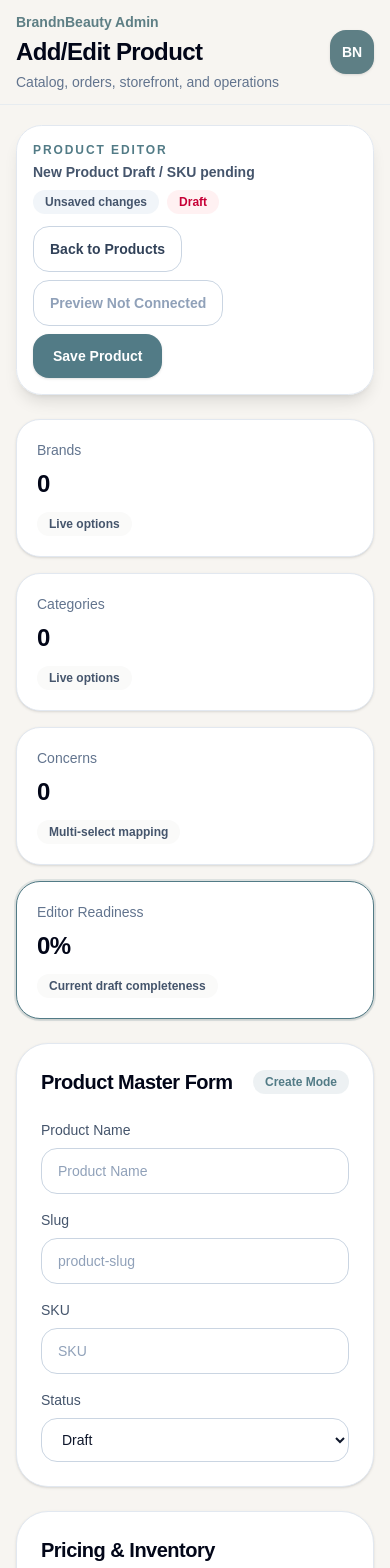
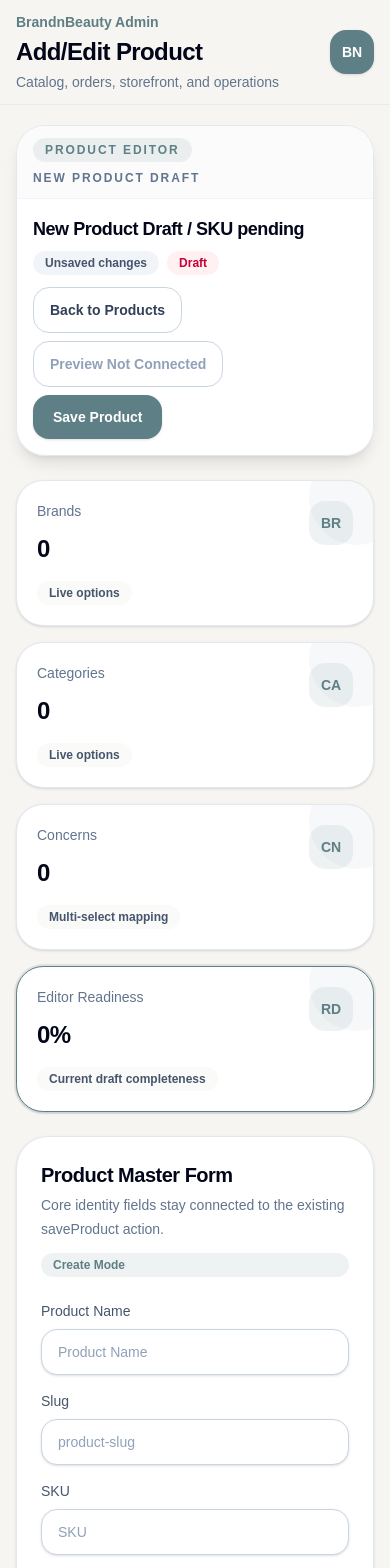
Before and after one commit to smilemetaads-dot/brandnbeauty-admin, a Next.js app: page /products/edit in a window 390 px wide. Shown: the top 1568 px of the page. Built offline with nearby package versions, Linux system fonts and the light colour scheme; no server answers.

Commit message:
restore add edit product UI

```diff
--- a/src/features/products/RealAddEditProductPage.tsx
+++ b/src/features/products/RealAddEditProductPage.tsx
@@ -1,6 +1,7 @@
 "use client";
 
 import Link from "next/link";
+import Image from "next/image";
 import type { ReactNode } from "react";
 import { useActionState } from "react";
 
@@ -22,7 +23,7 @@ type RealAddEditProductPageProps = {
 type BadgeTone = "brand" | "good" | "warn" | "bad" | "default";
 
 const inputClassName =
-  "mt-2 w-full rounded-2xl border border-slate-300 bg-white px-4 py-3 text-sm text-slate-900 outline-none placeholder:text-slate-400 focus:border-[#527B86] focus:ring-2 focus:ring-[#527B86]/15";
+  "mt-2 w-full rounded-2xl border border-slate-300 bg-white px-4 py-3 text-sm text-slate-900 outline-none placeholder:text-slate-400 shadow-sm transition focus:border-[#5E7F85] focus:ring-2 focus:ring-[#5E7F85]/15";
 
 const labelClassName = "text-sm font-medium text-slate-600";
 
@@ -78,7 +79,7 @@ function Badge({
   tone?: BadgeTone;
 }) {
   const className = {
-    brand: "bg-[#527B86]/10 text-[#527B86]",
+    brand: "bg-[#5E7F85]/10 text-[#5E7F85]",
     good: "bg-emerald-50 text-emerald-700",
     warn: "bg-amber-50 text-amber-700",
     bad: "bg-rose-50 text-rose-700",
@@ -98,24 +99,34 @@ function StatCard({
   label,
   value,
   helper,
+  icon,
   active = false,
 }: {
   label: string;
   value: string;
   helper: string;
+  icon: string;
   active?: boolean;
 }) {
   return (
     <div
-      className={`rounded-[1.5rem] border bg-white p-5 shadow-sm ${
-        active ? "border-[#527B86] ring-2 ring-[#527B86]/15" : "border-slate-200"
+      className={`group relative overflow-hidden rounded-[1.7rem] border bg-white p-5 shadow-sm transition hover:-translate-y-0.5 hover:shadow-md ${
+        active ? "border-[#5E7F85] ring-2 ring-[#5E7F85]/15" : "border-slate-200"
       }`}
     >
+      <div className="absolute -right-8 -top-8 h-24 w-24 rounded-full bg-[#5E7F85]/5 transition group-hover:bg-[#5E7F85]/10" />
+      <div className="relative flex items-start justify-between gap-4">
+        <div className="min-w-0">
           <div className="text-sm font-medium text-slate-500">{label}</div>
-      <div className="mt-2 text-2xl font-black tracking-tight text-slate-950">
+          <div className="mt-3 text-2xl font-black tracking-tight text-slate-950">
             {value}
           </div>
-      <div className="mt-3 inline-flex rounded-full bg-stone-50 px-3 py-1 text-xs font-semibold text-slate-600">
+        </div>
+        <div className="flex h-11 w-11 shrink-0 items-center justify-center rounded-2xl bg-[#5E7F85]/10 text-sm font-black text-[#5E7F85] transition group-hover:bg-[#5E7F85] group-hover:text-white">
+          {icon}
+        </div>
+      </div>
+      <div className="relative mt-4 inline-flex rounded-full bg-stone-50 px-3 py-1 text-xs font-semibold text-slate-600">
         {helper}
       </div>
     </div>
@@ -131,6 +142,34 @@ function DisabledAction({ children }: { children: ReactNode }) {
     >
       {children}
     </button>
+  );
+}
+
+function SectionHeader({
+  badge,
+  children,
+  helper,
+  tone = "brand",
+}: {
+  badge?: string;
+  children: ReactNode;
+  helper?: string;
+  tone?: BadgeTone;
+}) {
+  return (
+    <div className="flex flex-col gap-3 lg:flex-row lg:items-center lg:justify-between">
+      <div>
+        <h2 className="text-xl font-bold tracking-tight text-slate-950">
+          {children}
+        </h2>
+        {helper ? (
+          <p className="mt-1 max-w-2xl text-sm leading-6 text-slate-500">
+            {helper}
+          </p>
+        ) : null}
+      </div>
+      {badge ? <Badge tone={tone}>{badge}</Badge> : null}
+    </div>
   );
 }
 
@@ -170,13 +209,19 @@ export function RealAddEditProductPage({
       <form action={formAction} className="space-y-6">
         {product ? <input name="id" type="hidden" value={product.id} /> : null}
 
-        <section className="sticky top-3 z-20 rounded-[1.6rem] border border-slate-200 bg-white/95 p-4 shadow-lg backdrop-blur">
+        <section className="sticky top-3 z-20 overflow-hidden rounded-[1.8rem] border border-slate-200 bg-white/95 shadow-lg backdrop-blur">
+          <div className="border-b border-slate-100 bg-stone-50/70 px-4 py-3">
+            <div className="flex flex-wrap items-center gap-2 text-xs font-bold uppercase tracking-[0.16em] text-slate-500">
+              <span className="rounded-full bg-[#5E7F85]/10 px-3 py-1 text-[#5E7F85]">
+                Product Editor
+              </span>
+              <span>{isEditing ? "Live edit mode" : "New product draft"}</span>
+            </div>
+          </div>
+          <div className="p-4">
           <div className="flex flex-col gap-3 lg:flex-row lg:items-center lg:justify-between">
             <div>
-              <div className="text-xs font-bold uppercase tracking-[0.16em] text-[#527B86]">
-                Product Editor
-              </div>
-              <div className="mt-1 text-sm font-semibold text-slate-600">
+              <div className="text-lg font-black tracking-tight text-slate-950">
                 {productTitle} / {product?.sku || "SKU pending"}
               </div>
               <div className="mt-2 flex flex-wrap gap-2">
@@ -197,7 +242,7 @@ export function RealAddEditProductPage({
               </Link>
               <DisabledAction>Preview Not Connected</DisabledAction>
               <button
-                className="rounded-2xl bg-[#527B86] px-5 py-3 text-sm font-semibold text-white shadow-sm disabled:cursor-not-allowed disabled:bg-slate-300"
+                className="rounded-2xl bg-[#5E7F85] px-5 py-3 text-sm font-semibold text-white shadow-sm transition hover:bg-slate-950 disabled:cursor-not-allowed disabled:bg-slate-300"
                 disabled={isPending}
                 type="submit"
               >
@@ -209,27 +254,32 @@ export function RealAddEditProductPage({
               </button>
             </div>
           </div>
+          </div>
         </section>
 
         <section className="grid gap-4 md:grid-cols-2 xl:grid-cols-4">
           <StatCard
             helper="Live options"
+            icon="BR"
             label="Brands"
             value={String(brands.length)}
           />
           <StatCard
             helper="Live options"
+            icon="CA"
             label="Categories"
             value={String(categories.length)}
           />
           <StatCard
             helper="Multi-select mapping"
+            icon="CN"
             label="Concerns"
             value={String(concerns.length)}
           />
           <StatCard
             active
             helper="Current draft completeness"
+            icon="RD"
             label="Editor Readiness"
             value={`${readinessScore}%`}
           />
@@ -238,12 +288,12 @@ export function RealAddEditProductPage({
         <section className="grid gap-6 xl:grid-cols-[1fr_380px]">
           <div className="space-y-6">
             <div className="rounded-[2rem] border border-slate-200 bg-white p-6 shadow-sm">
-              <div className="flex items-center justify-between gap-3">
-                <h1 className="text-xl font-bold tracking-tight text-slate-950">
+              <SectionHeader
+                badge={isEditing ? "Edit Mode" : "Create Mode"}
+                helper="Core identity fields stay connected to the existing saveProduct action."
+              >
                 Product Master Form
-                </h1>
-                <Badge tone="brand">{isEditing ? "Edit Mode" : "Create Mode"}</Badge>
-              </div>
+              </SectionHeader>
               <div className="mt-6 grid gap-4 md:grid-cols-2">
                 <label className={labelClassName}>
                   Product Name
@@ -297,18 +347,12 @@ export function RealAddEditProductPage({
             </div>
 
             <div className="rounded-[2rem] border border-slate-200 bg-white p-6 shadow-sm">
-              <div className="flex flex-col gap-3 lg:flex-row lg:items-center lg:justify-between">
-                <div>
-                  <h2 className="text-xl font-bold tracking-tight text-slate-950">
+              <SectionHeader
+                badge="Single Product"
+                helper="Single-product pricing remains connected to the live Supabase product record."
+              >
                 Pricing & Inventory
-                  </h2>
-                  <p className="mt-1 text-sm text-slate-500">
-                    Single-product pricing remains connected to the live
-                    Supabase product record.
-                  </p>
-                </div>
-                <Badge tone="brand">Single Product</Badge>
-              </div>
+              </SectionHeader>
               <div className="mt-5 grid gap-4 md:grid-cols-3">
                 <label className={labelClassName}>
                   Price
@@ -385,12 +429,12 @@ export function RealAddEditProductPage({
             </div>
 
             <div className="rounded-[2rem] border border-slate-200 bg-white p-6 shadow-sm">
-              <div className="flex items-center justify-between gap-3">
-                <h2 className="text-xl font-bold tracking-tight text-slate-950">
+              <SectionHeader
+                badge="Live Options"
+                helper="Brand, category, and concern choices come from the existing Supabase-backed route loader."
+              >
                 Catalog Mapping
-                </h2>
-                <Badge tone="brand">Live Options</Badge>
-              </div>
+              </SectionHeader>
               <div className="mt-5 grid gap-4 md:grid-cols-2">
                 <label className={labelClassName}>
                   Brand
@@ -435,7 +479,7 @@ export function RealAddEditProductPage({
                         key={concern.id}
                       >
                         <input
-                          className="h-4 w-4 rounded border-slate-300 text-[#527B86]"
+                          className="h-4 w-4 rounded border-slate-300 text-[#5E7F85]"
                           defaultChecked={
                             product?.concernIds.includes(concern.id) ?? false
                           }
@@ -456,19 +500,13 @@ export function RealAddEditProductPage({
             </div>
 
             <div className="rounded-[2rem] border border-slate-200 bg-white p-6 shadow-sm">
-              <div className="flex flex-col gap-3 lg:flex-row lg:items-center lg:justify-between">
-                <div>
-                  <h2 className="text-xl font-bold tracking-tight text-slate-950">
+              <SectionHeader
+                badge="Media Placeholder"
+                helper="The image URL and short description are live fields. Gallery, uploads, AI content, FAQ, reviews, and PDP blocks are parked as Not Connected."
+                tone="warn"
+              >
                 Content & Media
-                  </h2>
-                  <p className="mt-1 text-sm text-slate-500">
-                    The image URL and short description are live fields. Gallery,
-                    uploads, AI content, FAQ, reviews, and PDP blocks are parked
-                    as Not Connected.
-                  </p>
-                </div>
-                <Badge tone="warn">Media Placeholder</Badge>
-              </div>
+              </SectionHeader>
               <div className="mt-5 grid gap-5 xl:grid-cols-[1fr_320px]">
                 <div className="space-y-5">
                   <label className={labelClassName}>
@@ -494,9 +532,20 @@ export function RealAddEditProductPage({
                 </div>
 
                 <div className="rounded-[1.5rem] border border-dashed border-slate-300 bg-stone-50 p-5">
+                  {product?.image ? (
+                    <Image
+                      alt=""
+                      className="aspect-square w-full rounded-[1.25rem] bg-white object-cover"
+                      height={320}
+                      src={product.image}
+                      unoptimized
+                      width={320}
+                    />
+                  ) : (
                     <div className="flex aspect-square items-center justify-center rounded-[1.25rem] bg-white text-xs font-bold text-slate-400">
                       Main Image Preview
                     </div>
+                  )}
                   <div className="mt-4 grid gap-2">
                     <DisabledAction>Upload Not Connected</DisabledAction>
                     <DisabledAction>Gallery Not Connected</DisabledAction>
@@ -506,19 +555,13 @@ export function RealAddEditProductPage({
             </div>
 
             <div className="rounded-[2rem] border border-slate-200 bg-white p-6 shadow-sm">
-              <div className="flex items-center justify-between gap-3">
-                <h2 className="text-xl font-bold tracking-tight text-slate-950">
+              <SectionHeader
+                badge="Flexible Metadata"
+                helper="Use this live JSON field for future-ready product details such as skin type, color, material, size, routine step, and other lifestyle metadata."
+                tone={hasAttributes ? "good" : "default"}
+              >
                 Attributes JSON
-                </h2>
-                <Badge tone={hasAttributes ? "good" : "default"}>
-                  Flexible Metadata
-                </Badge>
-              </div>
-              <p className="mt-2 text-sm leading-6 text-slate-500">
-                Use this live JSON field for future-ready product details such
-                as skin type, color, material, size, routine step, and other
-                lifestyle metadata.
-              </p>
+              </SectionHeader>
               <textarea
                 className={`${inputClassName} min-h-48 resize-y font-mono text-xs leading-5`}
                 defaultValue={formatAttributes(product?.attributes ?? null)}
@@ -530,16 +573,27 @@ export function RealAddEditProductPage({
 
           <aside className="space-y-6">
             <div className="rounded-[2rem] border border-slate-200 bg-white p-6 shadow-sm">
-              <div className="flex items-center justify-between gap-3">
-                <h2 className="text-xl font-bold tracking-tight text-slate-950">
+              <SectionHeader
+                badge="PDP"
+                helper="Preview uses saved product values only; it does not add a separate frontend publish workflow."
+              >
                 Live Product Preview
-                </h2>
-                <Badge tone="brand">PDP</Badge>
+              </SectionHeader>
+              <div className="mt-5 rounded-3xl border border-slate-200 p-4">
+                {product?.image ? (
+                  <Image
+                    alt=""
+                    className="h-56 w-full rounded-3xl border border-slate-200 bg-stone-50 object-cover"
+                    height={224}
+                    src={product.image}
+                    unoptimized
+                    width={320}
+                  />
+                ) : (
+                  <div className="flex h-56 items-center justify-center rounded-3xl border border-dashed border-slate-300 bg-stone-50 text-xs font-bold text-slate-400">
+                    Main Product Image
                   </div>
-              <div className="mt-5 rounded-3xl border border-slate-200 p-4">
-                <div className="flex h-56 items-center justify-center rounded-3xl border border-dashed border-slate-300 bg-stone-50 text-xs font-bold text-slate-400">
-                  {product?.image ? "Image URL Saved" : "Main Product Image"}
-                </div>
+                )}
                 <div className="mt-4 flex flex-wrap gap-2">
                   <Badge tone={product?.featured ? "brand" : "default"}>
                     {product?.featured ? "Featured" : "Standard"}
@@ -585,19 +639,18 @@ export function RealAddEditProductPage({
             </div>
 
             <div className="rounded-[2rem] border border-slate-200 bg-white p-6 shadow-sm">
-              <div className="flex items-center justify-between gap-3">
-                <h2 className="text-xl font-bold text-slate-950">
+              <SectionHeader
+                badge={readinessScore >= 70 ? "Ready" : "Needs Review"}
+                helper="Status and featured fields stay part of the existing product save form."
+                tone={readinessScore >= 70 ? "good" : "warn"}
+              >
                 Publish Control
-                </h2>
-                <Badge tone={readinessScore >= 70 ? "good" : "warn"}>
-                  {readinessScore >= 70 ? "Ready" : "Needs Review"}
-                </Badge>
-              </div>
+              </SectionHeader>
               <div className="mt-5 space-y-3 text-sm">
                 <div className="rounded-2xl bg-stone-50 p-4">
                   <div className="flex items-center justify-between gap-3">
                     <span>Status Mapping</span>
-                    <b className="text-[#527B86]">
+                    <b className="text-[#5E7F85]">
                       {formatStatus(product?.status)}
                     </b>
                   </div>
@@ -609,7 +662,7 @@ export function RealAddEditProductPage({
                 <label className="flex items-center justify-between rounded-2xl bg-stone-50 p-4">
                   <span>Featured</span>
                   <input
-                    className="h-4 w-4 rounded border-slate-300 text-[#527B86]"
+                    className="h-4 w-4 rounded border-slate-300 text-[#5E7F85]"
                     defaultChecked={product?.featured ?? false}
                     name="featured"
                     type="checkbox"
@@ -633,7 +686,7 @@ export function RealAddEditProductPage({
               </div>
               <div className="mt-5 grid gap-3">
                 <button
-                  className="w-full rounded-2xl bg-[#527B86] px-5 py-3 text-sm font-semibold text-white disabled:cursor-not-allowed disabled:bg-slate-300"
+                  className="w-full rounded-2xl bg-[#5E7F85] px-5 py-3 text-sm font-semibold text-white transition hover:bg-slate-950 disabled:cursor-not-allowed disabled:bg-slate-300"
                   disabled={isPending}
                   type="submit"
                 >
@@ -647,7 +700,7 @@ export function RealAddEditProductPage({
               </div>
             </div>
 
-            <div className="rounded-[2rem] border border-amber-200 bg-amber-50 p-6">
+            <div className="rounded-[2rem] border border-amber-200 bg-amber-50 p-6 shadow-sm">
               <h2 className="text-xl font-bold text-amber-900">
                 Smart Checks
               </h2>
```
Lines whose indentation alone changed are shown as unchanged.
